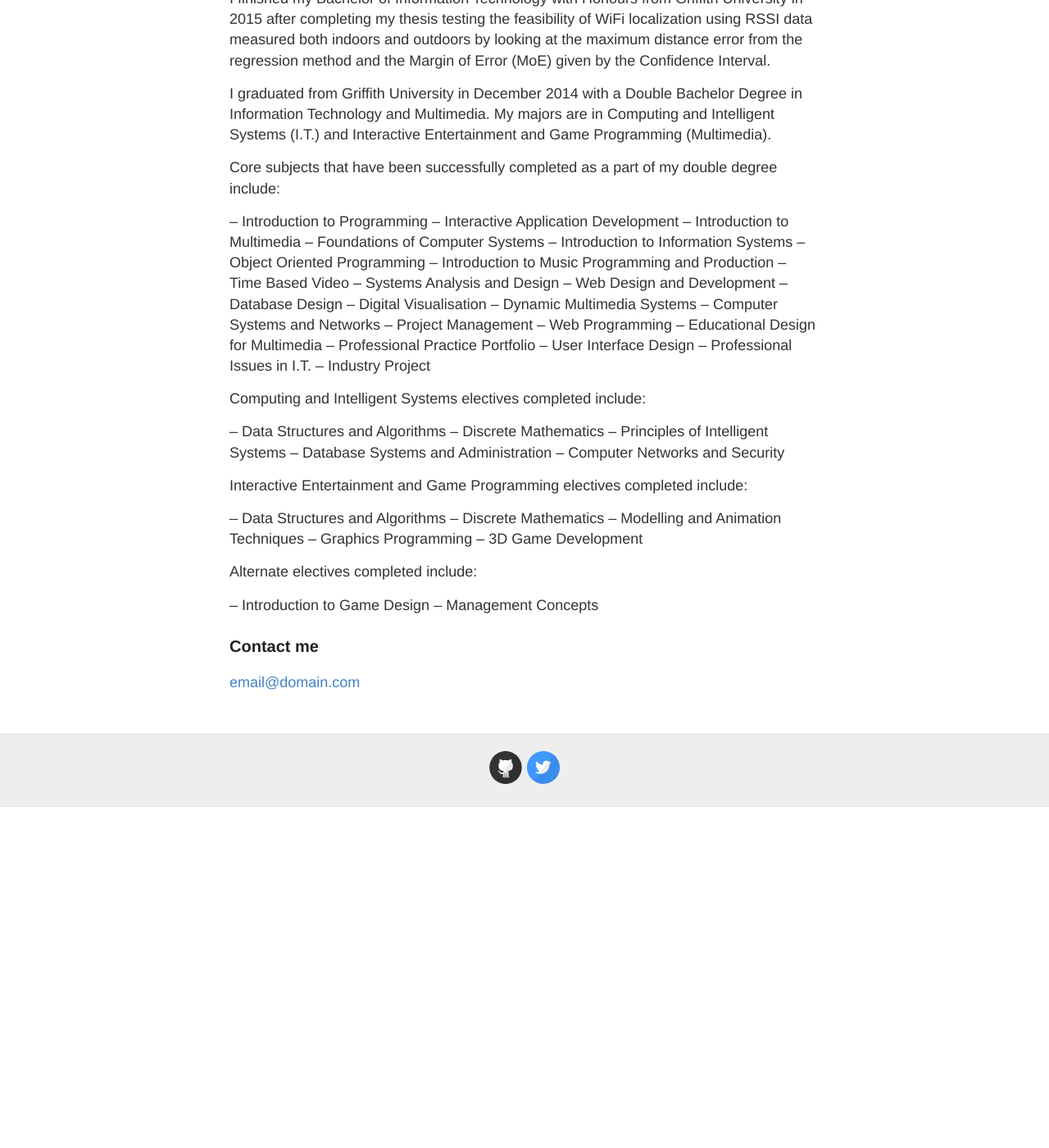
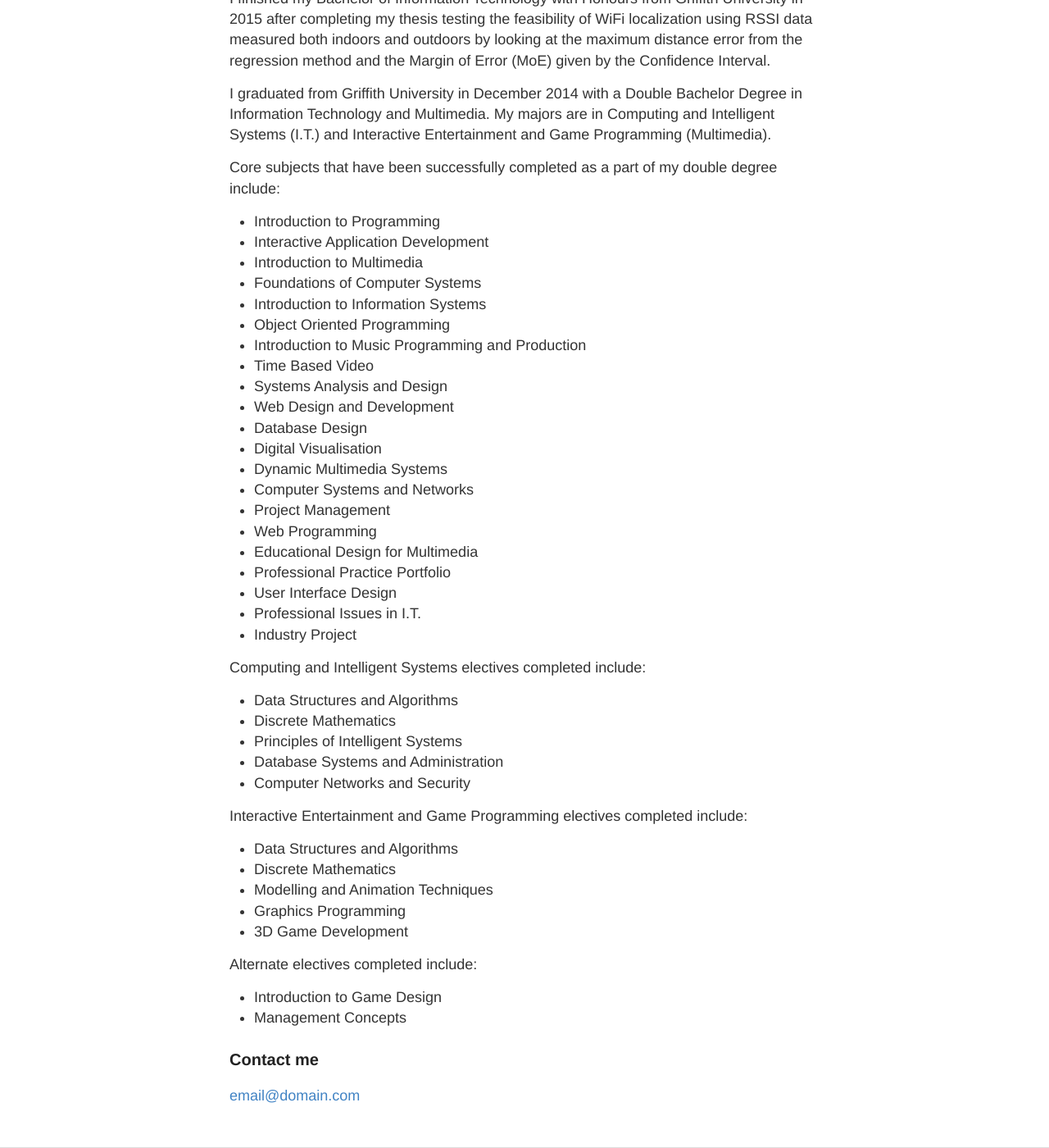
Before and after one commit to ajabotomey/ajabotomey.github.io, a Jekyll site: the page built from about.md, in a window 1280 px wide and 1400 px high, scrolled down 563 px. Shown: the whole window at 82% size. Built offline with Jekyll 4.4.1, drawn with Linux system fonts in a browser that asks for light colours; before the commit the page ends 1547 px from its top, so only the background shows below that.

```diff
--- a/_config.yml
+++ b/_config.yml
@@ -41,7 +41,7 @@ google_analytics:
 
 # Your website URL (e.g. http://barryclark.github.io or http://www.barryclark.co)
 # Used for Sitemap.xml and your RSS feed
-url: "https://ajabotomey.github.io"
+url: https://ajabotomey.github.io
 
 # If you're hosting your site at a Project repository on GitHub pages
 # (http://yourusername.github.io/repository-name)
--- a/about.md
+++ b/about.md
@@ -16,48 +16,48 @@ I graduated from Griffith University in December 2014 with a Double Bachelor Deg
 
 Core subjects that have been successfully completed as a part of my double degree include:
 
-– Introduction to Programming
-– Interactive Application Development
-– Introduction to Multimedia
-– Foundations of Computer Systems
-– Introduction to Information Systems
-– Object Oriented Programming
-– Introduction to Music Programming and Production
-– Time Based Video
-– Systems Analysis and Design
-– Web Design and Development
-– Database Design
-– Digital Visualisation
-– Dynamic Multimedia Systems
-– Computer Systems and Networks
-– Project Management
-– Web Programming
-– Educational Design for Multimedia
-– Professional Practice Portfolio
-– User Interface Design
-– Professional Issues in I.T.
-– Industry Project
+- Introduction to Programming
+- Interactive Application Development
+- Introduction to Multimedia
+- Foundations of Computer Systems
+- Introduction to Information Systems
+- Object Oriented Programming
+- Introduction to Music Programming and Production
+- Time Based Video
+- Systems Analysis and Design
+- Web Design and Development
+- Database Design
+- Digital Visualisation
+- Dynamic Multimedia Systems
+- Computer Systems and Networks
+- Project Management
+- Web Programming
+- Educational Design for Multimedia
+- Professional Practice Portfolio
+- User Interface Design
+- Professional Issues in I.T.
+- Industry Project
 
 Computing and Intelligent Systems electives completed include:
 
-– Data Structures and Algorithms
-– Discrete Mathematics
-– Principles of Intelligent Systems
-– Database Systems and Administration
-– Computer Networks and Security
+- Data Structures and Algorithms
+- Discrete Mathematics
+- Principles of Intelligent Systems
+- Database Systems and Administration
+- Computer Networks and Security
 
 Interactive Entertainment and Game Programming electives completed include:
 
-– Data Structures and Algorithms
-– Discrete Mathematics
-– Modelling and Animation Techniques
-– Graphics Programming
-– 3D Game Development
+- Data Structures and Algorithms
+- Discrete Mathematics
+- Modelling and Animation Techniques
+- Graphics Programming
+- 3D Game Development
 
 Alternate electives completed include:
 
-– Introduction to Game Design
-– Management Concepts
+- Introduction to Game Design
+- Management Concepts
 
 ### Contact me
 
```
Also changed, not shown: images/Mugshot.jpg (added).
